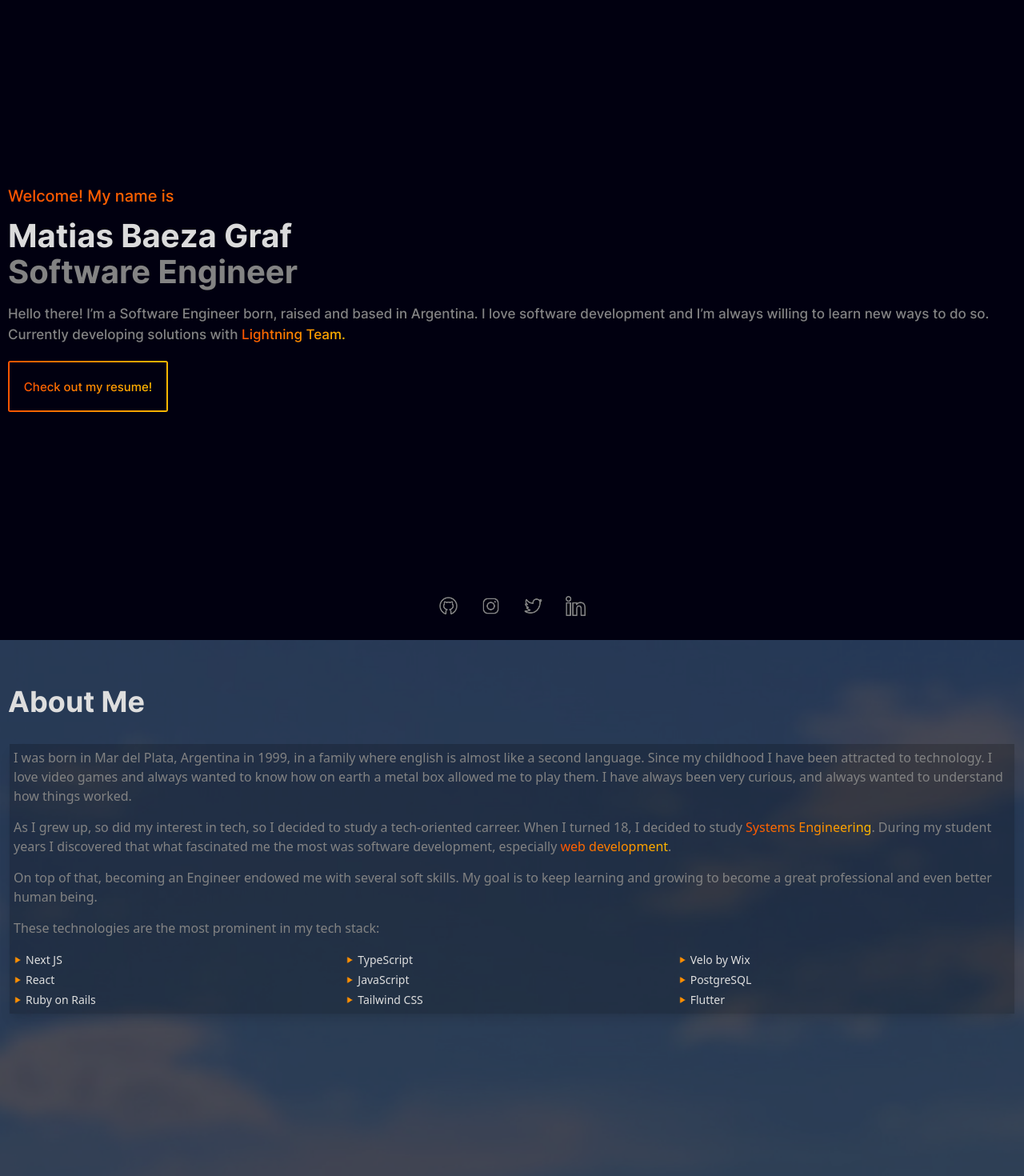
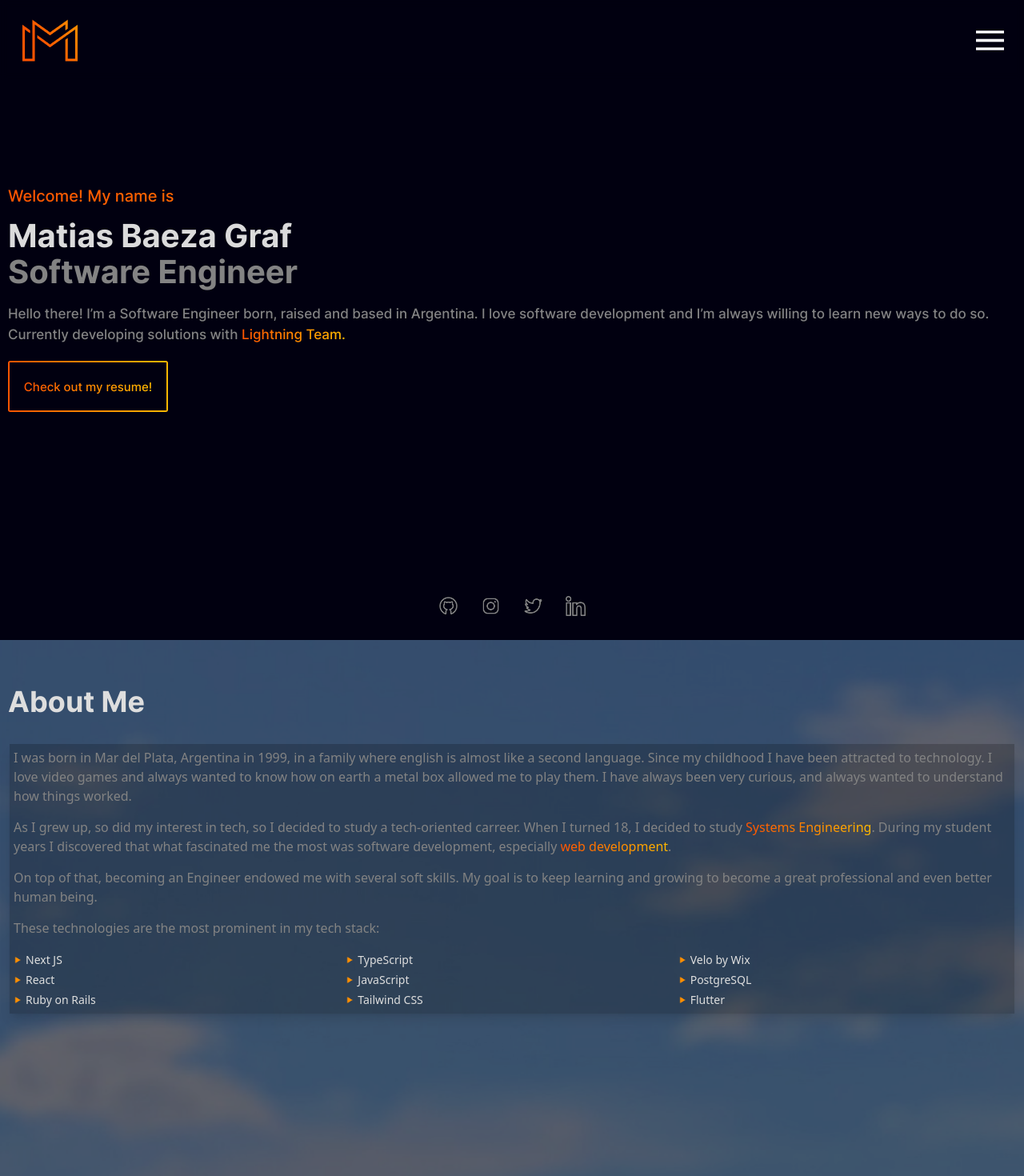
Before and after one commit to MatiasBaezaGraf/personal-site-v2, a Next.js app: page / in a window 1280 px wide. Shown: the top 1470 px of the page at 80% size. Built offline with nearby package versions, Linux system fonts and the light colour scheme; no server answers; the database is empty.

Commit message:
Added sticky and collapsable Navbar

```diff
--- a/components/Carousel.tsx
+++ b/components/Carousel.tsx
@@ -17,7 +17,7 @@ const Carousel = () => {
 				{/* --------------------------------------------------------- Slide 1 ---------------------------------------------------------  */}
 				<div className="h-screen w-screen bg-mobile-landscape bg-cover left-0">
 					{/* This div below exists to give a darker background to full screen */}
-					<div className="flex flex-col h-full w-full justify-start bg-[#010010]/70 px-[12px]">
+					<div className="flex flex-col h-full w-full justify-start bg-[#010010]/60 px-[12px]">
 						{/* This div below exists to give a darker background to the texts */}
 						<div className="bg-black/20 h-min mt-[130px] p-[5px] shadow-lg">
 							<p className="font-primary-regular text-[16px] text-[#838383]">
@@ -145,7 +145,9 @@ const Carousel = () => {
 				</div>
 				{/* --------------------------------------------------------- Slide 2 ---------------------------------------------------------  */}
 				<div className="h-screen w-screen bg-mobile-landscape2 bg-cover left-full">
-					<div className="flex flex-col h-full w-full justify-start items-end text-right bg-[#010010]/70 px-[12px]">
+					{/* This div below exists to give a darker background to full screen */}
+					<div className="flex flex-col h-full w-full justify-start items-end text-right bg-[#010010]/60 px-[12px]">
+						{/* This div below exists to give a darker background to the texts */}
 						<div className="bg-black/20 h-min mt-[130px] p-[5px] w-5/6 shadow-lg">
 							<p className="font-primary-regular text-[16px] text-[#838383] ">
 								I love&nbsp;
@@ -176,7 +178,9 @@ const Carousel = () => {
 				</div>
 				{/* --------------------------------------------------------- Slide 3 ---------------------------------------------------------  */}
 				<div className="h-screen w-screen bg-mobile-landscape3 bg-cover left-[200vw]">
-					<div className="flex flex-col h-full w-full justify-start bg-[#010010]/70 px-[12px]">
+					{/* This div below exists to give a darker background to full screen */}
+					<div className="flex flex-col h-full w-full justify-start bg-[#010010]/60 px-[12px]">
+						{/* This div below exists to give a darker background to the texts */}
 						<div className="bg-black/20 h-min mt-[130px] p-[5px] w-5/6 shadow-lg">
 							<p className="font-primary-regular text-[16px] text-[#838383]">
 								Another thing I love is the trips we make with my family. My
--- a/components/Navbar.tsx
+++ b/components/Navbar.tsx
@@ -1,8 +1,42 @@
 import Image from "next/image";
+import { useEffect, useState } from "react";
+
+//Scroll direction hook
+function useScrollDirection() {
+	const [scrollDirection, setScrollDirection] = useState(null);
+
+	useEffect(() => {
+		let lastScrollY = window.pageYOffset;
+
+		const updateScrollDirection = () => {
+			const scrollY = window.pageYOffset;
+			const direction: any = scrollY > lastScrollY ? "down" : "up";
+			if (
+				direction !== scrollDirection &&
+				(scrollY - lastScrollY > 10 || scrollY - lastScrollY < -10)
+			) {
+				setScrollDirection(direction);
+			}
+			lastScrollY = scrollY > 0 ? scrollY : 0;
+		};
+		window.addEventListener("scroll", updateScrollDirection); // add event listener
+		return () => {
+			window.removeEventListener("scroll", updateScrollDirection); // clean up
+		};
+	}, [scrollDirection]);
+
+	return scrollDirection;
+}
 
 const Navbar = () => {
+	const scrollDirection = useScrollDirection();
+
 	return (
-		<nav className="flex flex-row px-[25px] items-center justify-between w-full h-[100px] fixed top-0 z-20 bg-transparent backdrop-blur-sm">
+		<nav
+			className={`transform duration-[500ms] flex flex-row px-[25px] items-center justify-between w-full h-[100px] fixed  z-20 bg-transparent backdrop-blur-sm ${
+				scrollDirection == "down" ? "-top-[100px]" : "top-0"
+			}`}
+		>
 			<Image
 				src="/icons/Logo.png"
 				alt="Logo"
--- a/pages/index.tsx
+++ b/pages/index.tsx
@@ -42,7 +42,7 @@ const Home = ({ projects }: { projects: Project[] }) => {
 				<meta name="viewport" content="width=device-width, initial-scale=1" />
 				<link rel="icon" href="/favicon.ico" />
 			</Head>
-			{/* <Navbar /> */}
+			<Navbar />
 			<main className="bg-[#010010]">
 				{/* ------------------------------------------------------------- Home ------------------------------------------------------------- */}
 				<div className="h-screen flex flex-col justify-center px-[10px]">
--- a/tsconfig.json
+++ b/tsconfig.json
@@ -19,6 +19,6 @@
 			"@/*": ["./*"]
 		}
 	},
-  "include": ["next-env.d.ts", "**/*.ts", "**/*.tsx"],
+	"include": ["next-env.d.ts", "**/*.ts", "**/*.tsx", "components/Navbar.tsx"],
 	"exclude": ["node_modules"]
 }
```
Lines whose indentation alone changed are shown as unchanged.
